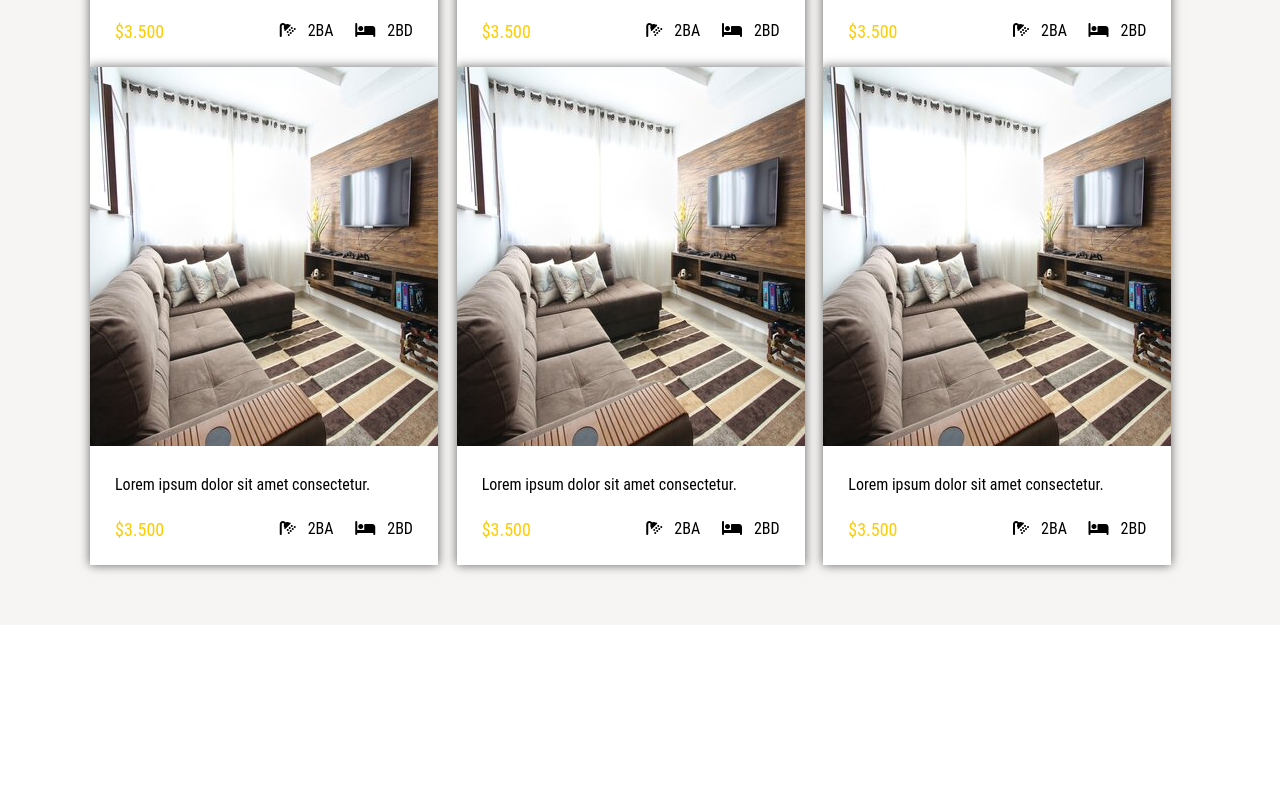
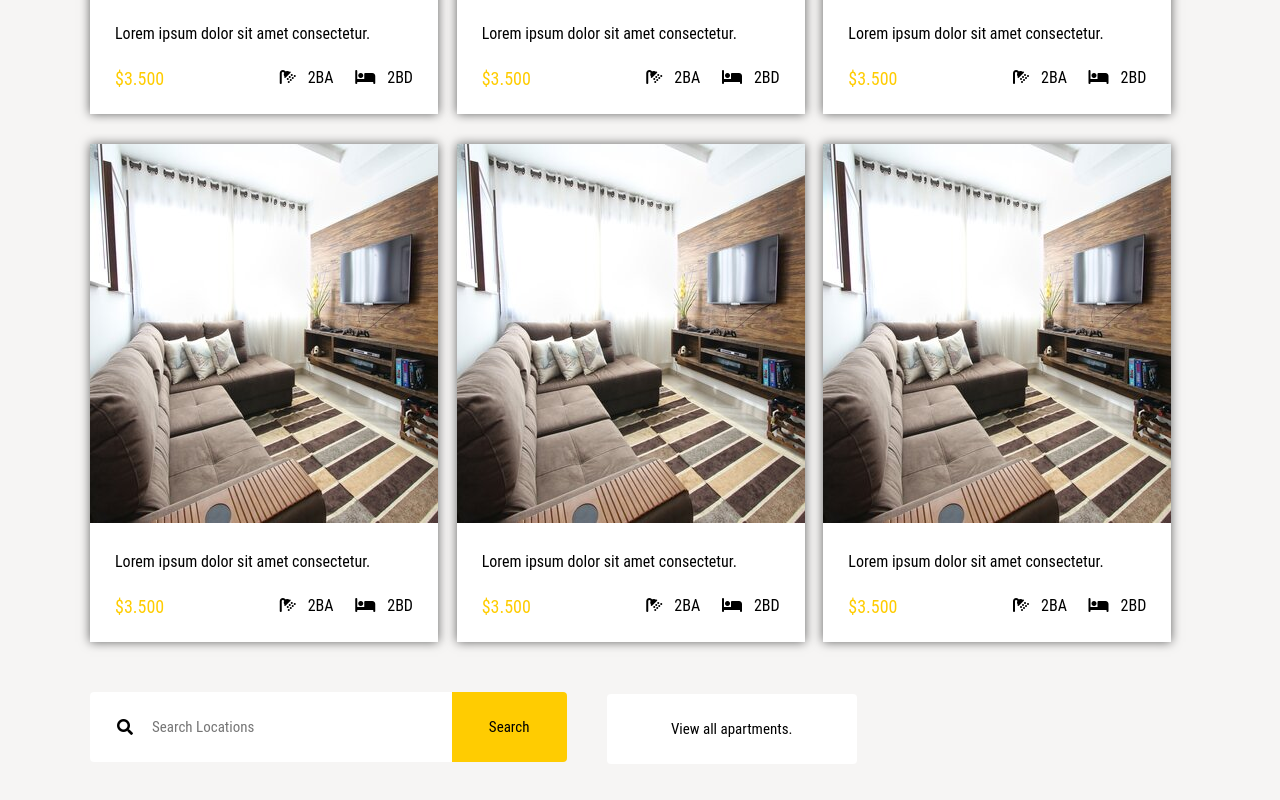
Before and after one commit to KirillGorobets-LM/Web-Dev-Blog-Project, a plain HTML site: page index.html in a window 1280 px wide. Shown: the part 2035-2835 px from the top of the page. Before the commit the page ends 2660 px from the top, so only its background shows below. Drawn offline with Linux system fonts and the light colour scheme.

Commit message:
Add new section of site

```diff
--- a/index.html
+++ b/index.html
@@ -76,7 +76,7 @@
     </section>
     <section class="apartments">
         <div class="wrapper apart">
-            <h2>More then 500<br>apartments for rent</h2>
+            <h2>More then 500+<br>Apartments for<br>Rent</h2>
             <div class="allcards">
             <div class="cards">
                 <img src="img/apart .jpg" alt="">
@@ -157,6 +157,13 @@
                 </div>
             </div>
             </div>
+            <div class="buttons-search">
+                <form action="">
+                    <input type="text" placeholder="Search Locations">
+                    <input type="submit" value="Search">
+                </form>
+                <button class="all">View all apartments.</button>
+            </div>
         </div>
     </section>
 </main>
--- a/style.css
+++ b/style.css
@@ -158,7 +158,48 @@ nav {
     display: grid;
     grid-template-columns: repeat(3, 1fr);
     grid-template-rows: repeat(2, 1fr);
+    grid-column-gap: 0px;
+    grid-row-gap: 30px;
 }
+.apart input[type=text] {
+    margin-top: 50px;
+    width: 300px;
+    height: 70px;
+    border: none;
+    background-image:url(img/search-solid.png);
+    background-repeat: no-repeat;
+    background-position: 27px;
+    outline: none;
+    padding-left: 62px;
+    font-size: 15px;
+    color: #919eb1;
+    border-top-left-radius: 4px;
+    border-bottom-left-radius: 4px;
+}
+.apart input[type=submit] {
+    border: none;
+    width: 115px;
+    height: 70px;
+    background: #ffcc01;
+    font-size: 15px;
+    margin-left: -4px;
+    border-top-right-radius: 4px;
+    border-bottom-right-radius: 4px;
+}
+.all {
+    width: 250px;
+    height: 70px;
+    border: none;
+    border-radius: 4px;
+    margin-left: 40px;
+    margin-top: 52px;
+    font-size: 15px;
+    background-color: #fff;
+}
+.buttons-search {
+    display: flex;
+}
+
 
 
 
@@ -261,5 +302,27 @@ nav {
    .square {
        height: 140px;
    }
+   .allcards {
+    grid-template-columns: repeat(1, 1fr);
+    grid-template-rows: repeat(6, 1fr);
+    grid-row-gap: 10px;
+    justify-items: center;
+   }
+   .apart input[type=text] {
+       margin-top: 20px;
+       width: 130px;
+   }
+   .buttons-search {
+       flex-direction: column;
+       margin-left: 4%;
+   }
+   .all{
+       background: #fff;
+       margin-top: 10px;
+       margin-left: 0px;
+   }
+   .apart h2 {
+       padding-left: 10px;
+   }
 
 }
```
Also changed, not shown: img/search-solid.png (added).
